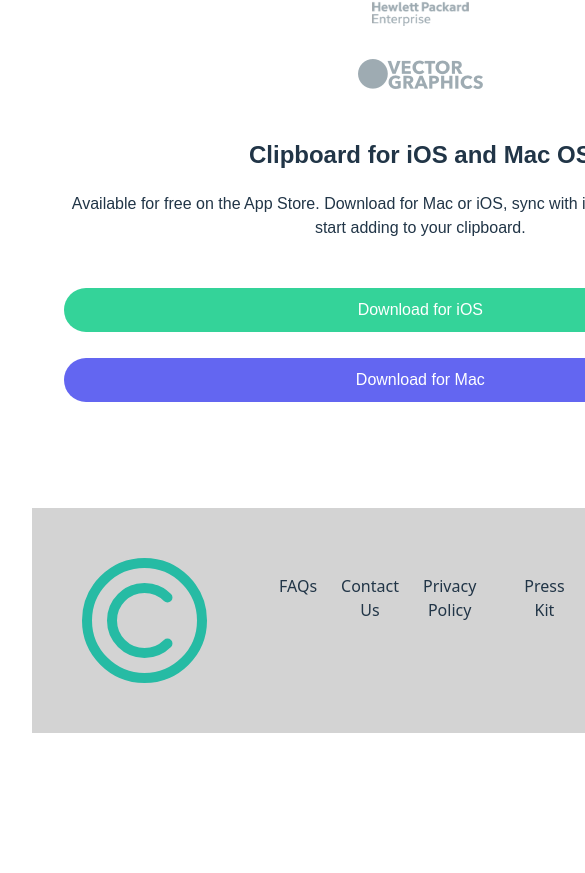
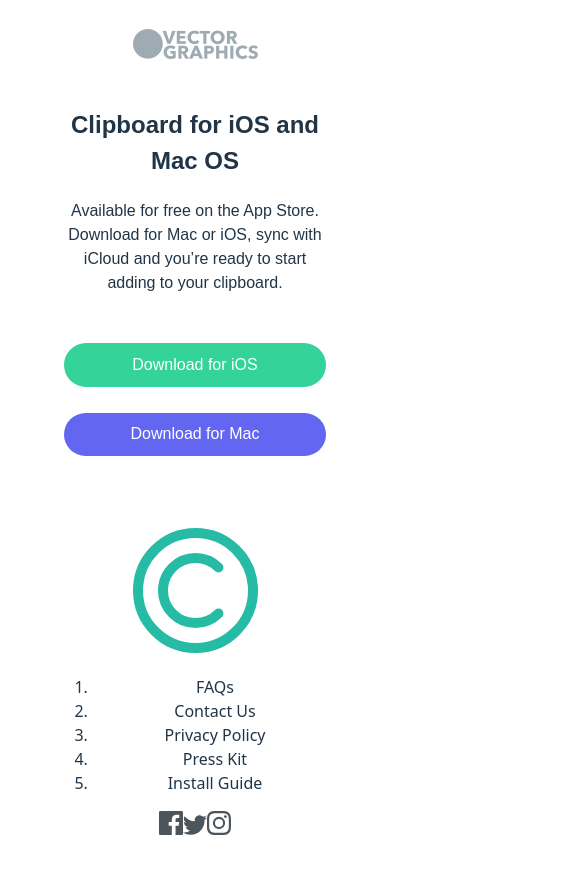
Before and after one commit to Andile45/UI-Challenge, a React (Vite) app: page / in a window 390 px wide. Shown: the part 3226-4099 px from the top of the page, 585 px wide, since content can reach past the window. Before the commit the page ends 3991 px from the top, so only its background shows below. Built offline with nearby package versions, Linux system fonts and the light colour scheme.

Commit message:
i removed inline styling so that i can add media queries

```diff
--- a/src/components/footer.tsx
+++ b/src/components/footer.tsx
@@ -3,30 +3,26 @@ import Logo from '../assets/logo.svg'
 import FBIcon from '../assets/icon-facebook.svg'
 import TwitterIcon from '../assets/icon-twitter.svg'
 import InstagramIcon from '../assets/icon-instagram.svg'
-import '../components/footer.css'
+import './footer.css'
 
 export const Footer = () => {
   return (
-    <div className='footer' style={{display:'flex', flexDirection:'row', justifyContent:'space-between', marginTop:'4rem' , backgroundColor:'lightgray', marginInline:'0', padding:'50px'}}>
-
+    <div className='footer'>
       <img src={Logo} alt="Logo" className="logoImg" />
 
-        <ol style={{listStyle:'none' , display:'flex',flexDirection:'row', gap:'1.5rem'}}>
+      <ol className="footerLinks">
         <li>FAQs</li>
         <li>Contact Us</li>
-            <li>Privacy Policy</li> <br />
+        <li>Privacy Policy</li>
         <li>Press Kit</li>
         <li>Install Guide</li>
       </ol>
 
-        <div className="socialMediaIcons" style={{display:'flex' , flexDirection:'row', gap:'10px'}}>
-            <img src={FBIcon} alt="" className="facebook"  style={{maxHeight:40}}/>
-
-            <img src={TwitterIcon} alt="" className="twitter"  style={{maxHeight:40}}/>
-
-            <img src={InstagramIcon} alt="" className="instagram" style={{maxHeight:40}}/>
+      <div className="socialMediaIcons">
+        <img src={FBIcon} alt="Facebook" className="facebook" />
+        <img src={TwitterIcon} alt="Twitter" className="twitter" />
+        <img src={InstagramIcon} alt="Instagram" className="instagram" />
       </div>
-
     </div>
   )
 }
```
Lines whose indentation alone changed are shown as unchanged.
